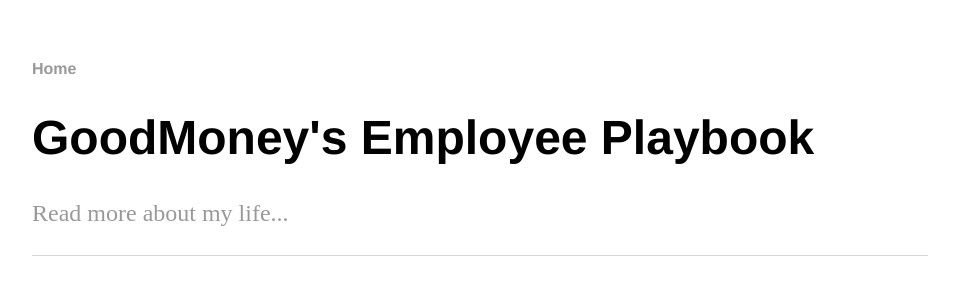
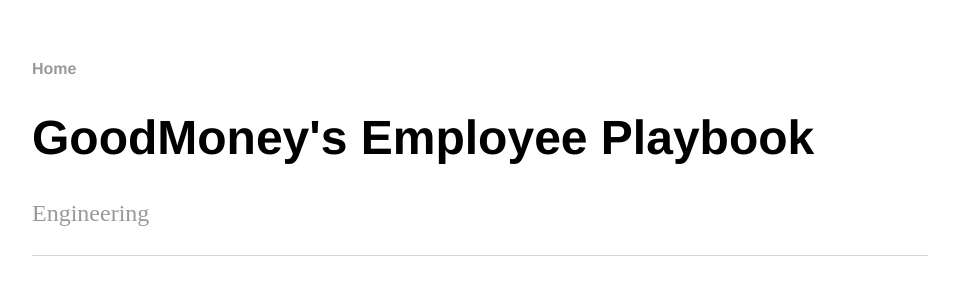
Before and after one commit to karitarr/karitarr.github.io, a Jekyll site: the page built from index.html, in a window 1280 px wide. Shown: the top 300 px of the page, without its empty margins (160-1119 px from the left). Built offline with Jekyll 4.4.1, drawn with Linux system fonts in a browser that asks for light colours.

Commit message:
Update index.html

```diff
--- a/index.html
+++ b/index.html
@@ -4,5 +4,5 @@ title: GoodMoney Playbook
 ---
 <div class="blurb">
 	<h1>GoodMoney's Employee Playbook</h1>
-	<p><a href="/engineering">Read more about my life...</a></p>
+	<p><a href="/engineering">Engineering</a></p>
 </div><!-- /.blurb -->
```
